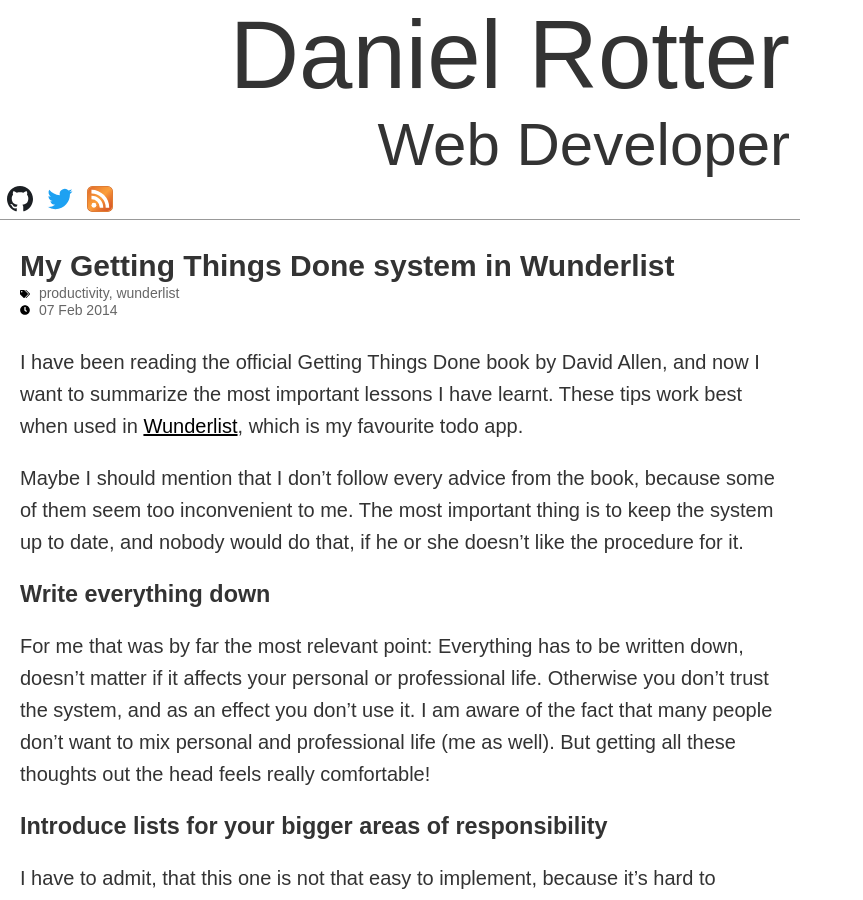
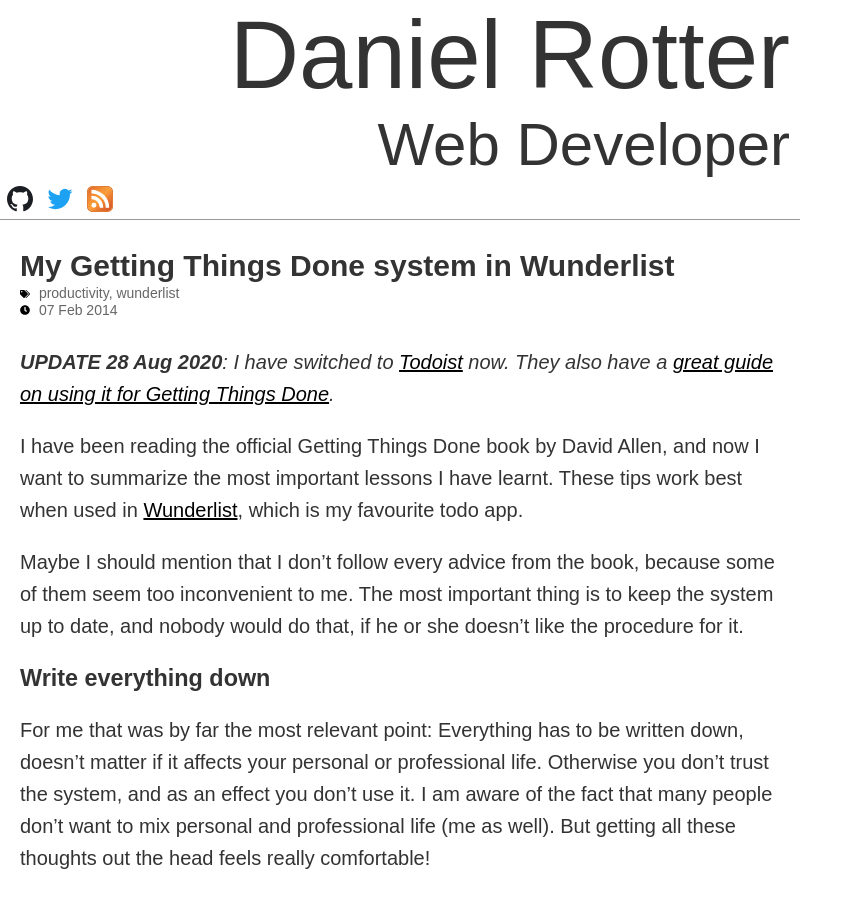
Before and after one commit to danrot/danrot.github.io, a Jekyll site: the page built from _posts/2014-02-07-my-getting-things-done-system-in-wunderlist.md, in a window 1280 px wide and 900 px high. Shown: the whole window, without its empty margins (0-863 px from the left). Built offline with Jekyll 4.4.1, drawn with Linux system fonts in a browser that asks for light colours.

Commit message:
Updating the Getting Things Done blogpost to mention Todoist (#7)

```diff
--- a/_posts/2014-02-07-my-getting-things-done-system-in-wunderlist.md
+++ b/_posts/2014-02-07-my-getting-things-done-system-in-wunderlist.md
@@ -2,11 +2,16 @@
 layout: post
 title: My Getting Things Done system in Wunderlist
 excerpt: Building your own "Getting Things Done" system using a few simple tips, including some that will hopefully boost your productivity.
+last_modified_at: 2020-08-28
 
 tags:
     - productivity
     - wunderlist
 ---
+
+***UPDATE 28 Aug 2020**: I have switched to [Todoist](https://todoist.com/) now. They also have a
+[great guide on using it for Getting Things Done](https://todoist.com/productivity-methods/getting-things-done).*
+
 I have been reading the official Getting Things Done book by David Allen, and now I want to summarize the most important
 lessons I have learnt. These tips work best when used in [Wunderlist](http://www.wunderlist.com), which is my favourite
 todo app.
```
